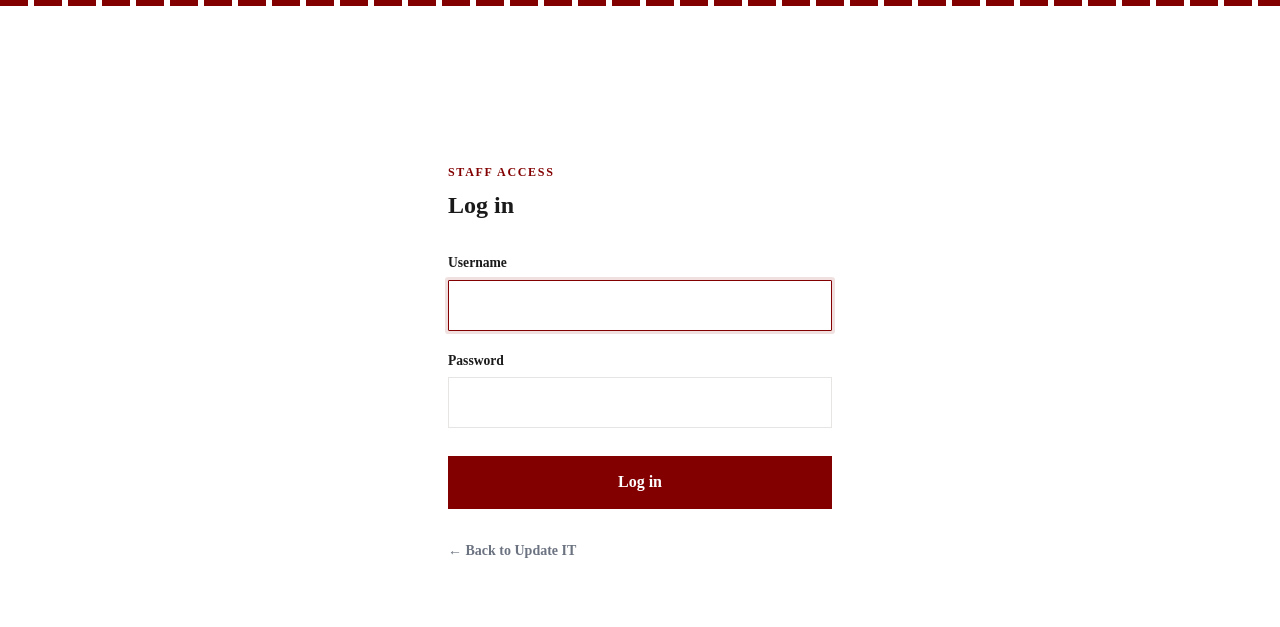
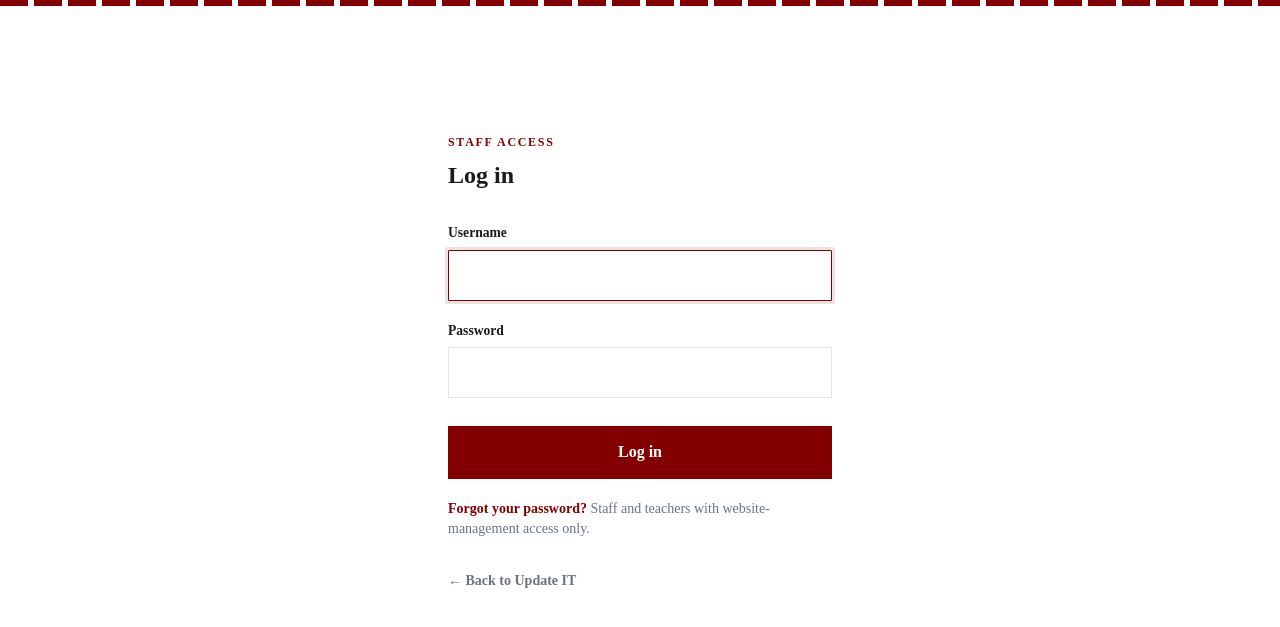
Before and after one commit to rafsanhasanpronoy/Update-IT, a Django app: page /admin/login/?next=/admin/ in a window 1280 px wide. Shown: the part 81-708 px from the top of the page. Run offline with Django 5.2, Linux system fonts and the light colour scheme; parts of the project's set-up code (start-up, migrations or seed data) failed here and were passed over; some libraries are stand-ins or nearby versions.

Commit message:
Add password recovery link to admin login

```diff
--- a/core/templates/admin/login.html
+++ b/core/templates/admin/login.html
@@ -132,6 +132,10 @@
       <button type="submit" class="btn btn-primary">Log in</button>
     </form>
 
+    <p class="mt-5 text-sm">
+      <a href="{% url 'password_reset' %}" class="font-semibold text-brand hover:underline">Forgot your password?</a>
+      <span class="text-muted"> Staff and teachers with website-management access only.</span>
+    </p>
     <a href="/" class="inline-block mt-8 text-sm font-semibold text-muted hover:text-brand transition-colors">&larr; Back to Update IT</a>
   </div>
 </main>
```
